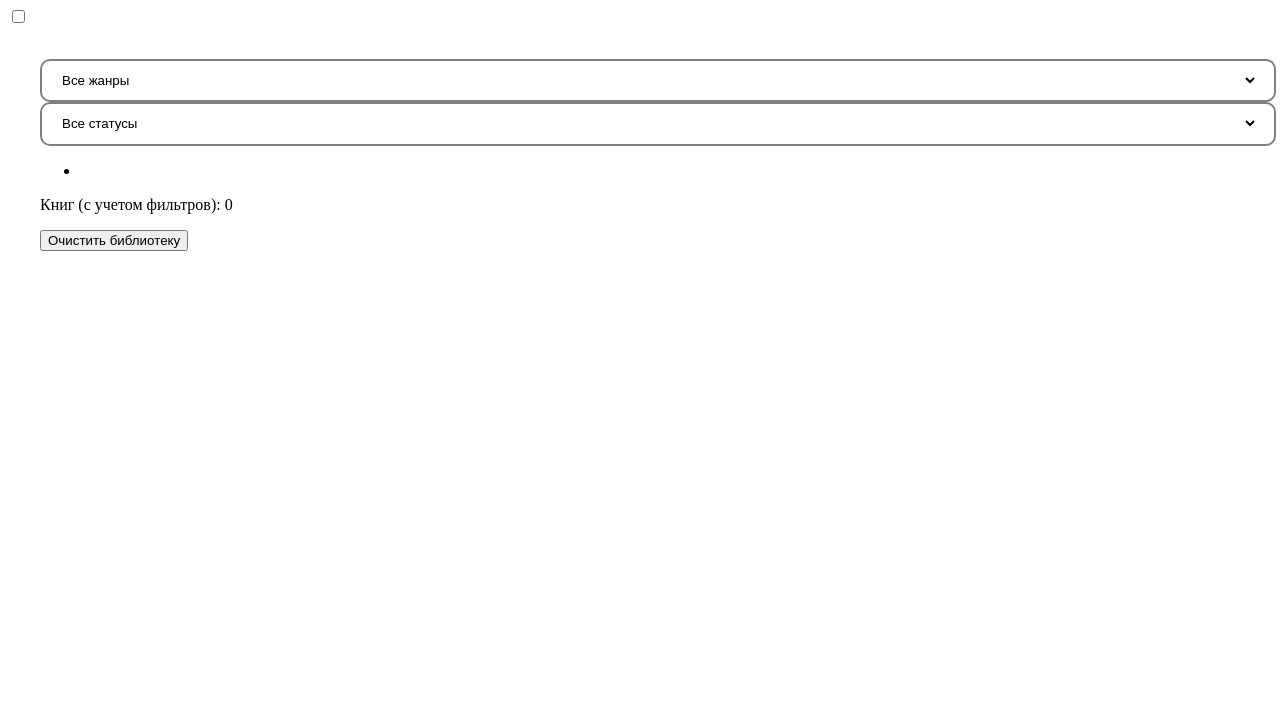
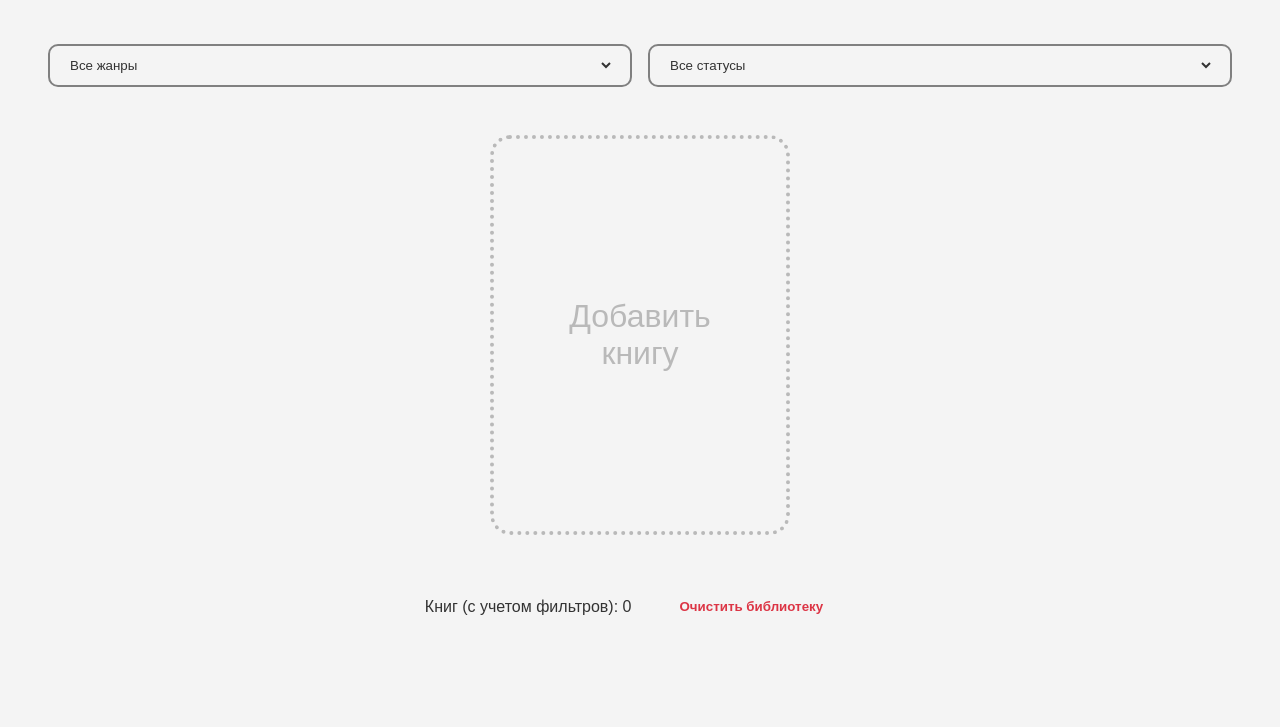
Before and after one commit to smkthat/static-site, a website: page index.html in a window 1280 px wide. Shown: the part 73-800 px from the top of the page. Drawn offline with Linux system fonts and the light colour scheme.

Commit message:
fixup! change relative paths

```diff
--- a/styles/_theme.css
+++ b/styles/_theme.css
@@ -1,4 +1,4 @@
-@import url("static-site/styles/blocks/theme-switch.css");
+@import url("blocks/theme-switch.css");
 
 :root {
   --light-primary-color: #333;
--- a/styles/base.css
+++ b/styles/base.css
@@ -1,6 +1,6 @@
-@import url("static-site/styles/_variables.css");
-@import url("static-site/styles/_theme.css");
-@import url("static-site/styles/_utils.css");
+@import url("_variables.css");
+@import url("_theme.css");
+@import url("_utils.css");
 
 /* Base styles */
 * {
--- a/styles/main.css
+++ b/styles/main.css
@@ -1,8 +1,8 @@
 /* Main styles */
-@import url("static-site/styles/base.css");
-@import url("static-site/styles/blocks/header.css");
-@import url("static-site/styles/blocks/brand.css");
-@import url("static-site/styles/blocks/books.css");
+@import url("base.css");
+@import url("blocks/header.css");
+@import url("blocks/brand.css");
+@import url("blocks/books.css");
 
 /* Block main */
 .main {
```
